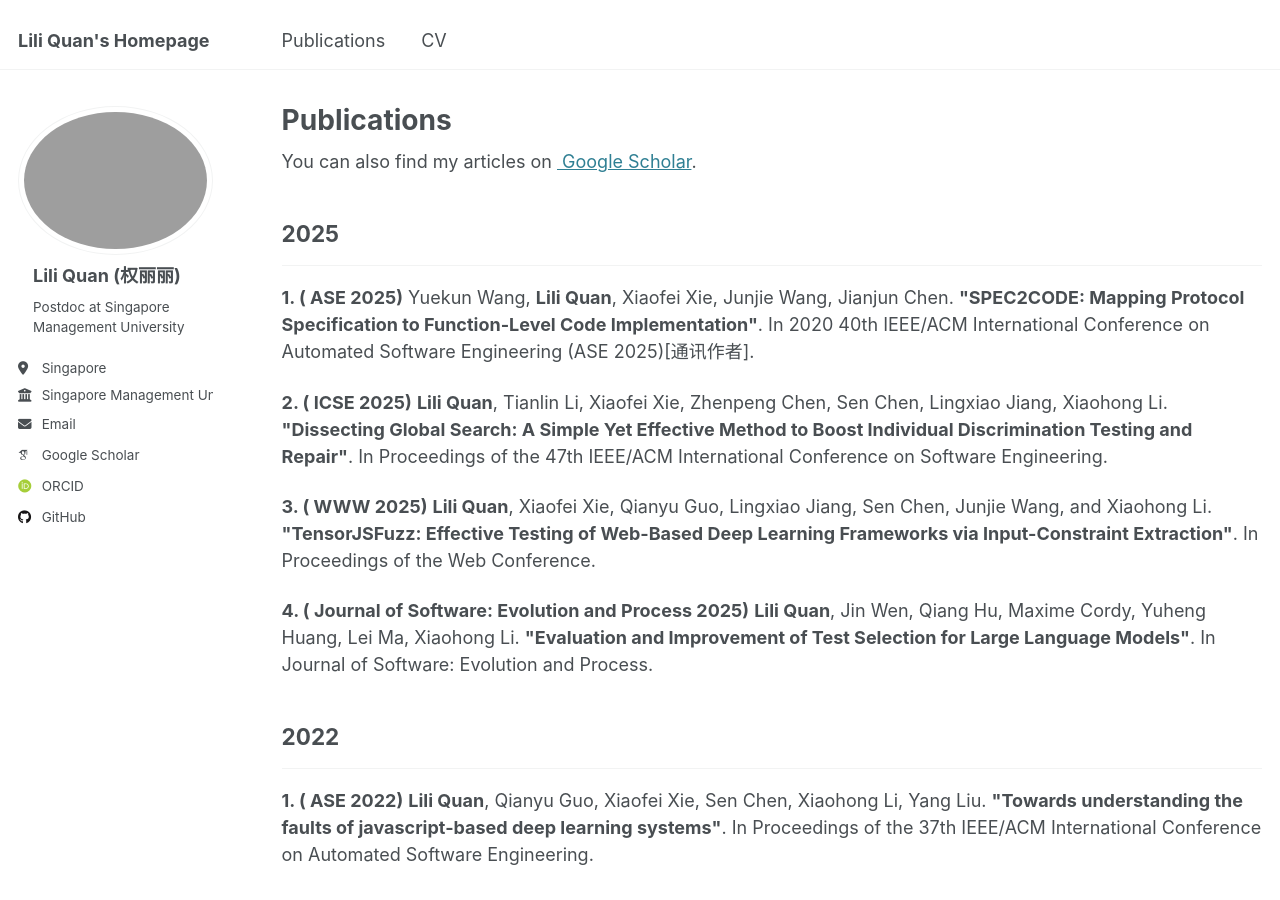
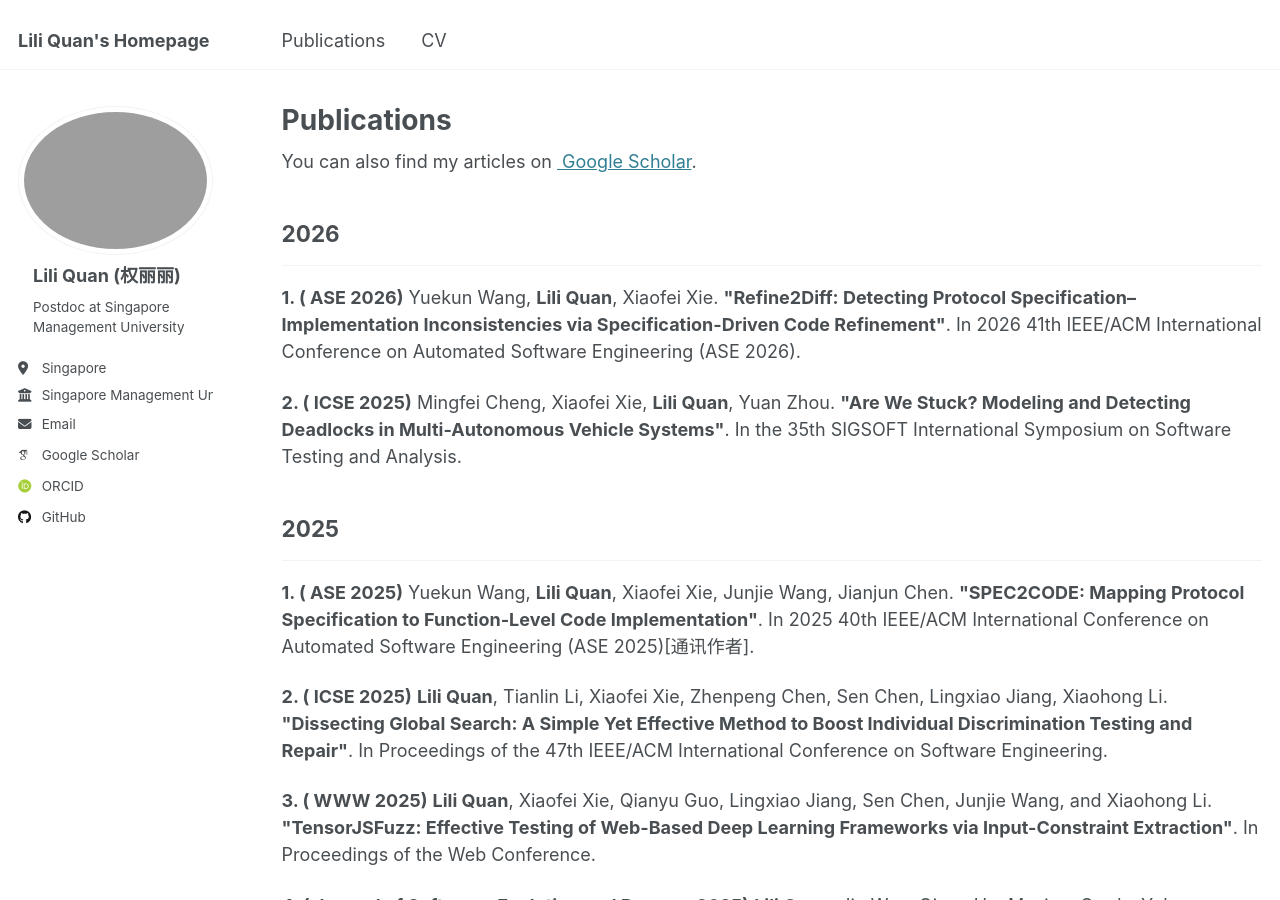
Before and after one commit to liliquan0118/liliquan0118.github.io, a Jekyll site: the page built from _pages/publications.html, in a window 1280 px wide and 900 px high. Built offline with Jekyll 4.4.1, drawn with Linux system fonts in a browser that asks for light colours; some web fonts are replaced.

Commit message:
Update publications.html

```diff
--- a/_pages/publications.html
+++ b/_pages/publications.html
@@ -11,12 +11,18 @@ author_profile: true
 
 {% include base_path %}
 
+<h2>2026</h2>
+<hr />
+    <div class="publication-entry">
+      <p><strong>1. ( ASE 2026)</strong> Yuekun Wang, <strong>Lili Quan</strong>, Xiaofei Xie. <strong>"Refine2Diff: Detecting Protocol Specification–Implementation Inconsistencies via Specification-Driven Code Refinement"</strong>. In 2026 41th IEEE/ACM International Conference on Automated Software Engineering (ASE 2026). <br></p>
 
+      <p><strong>2. ( ICSE 2025)</strong> Mingfei Cheng, Xiaofei Xie, <strong>Lili Quan</strong>, Yuan Zhou. <strong>"Are We Stuck? Modeling and Detecting Deadlocks in Multi-Autonomous Vehicle Systems"</strong>. In the 35th SIGSOFT International Symposium on Software Testing and Analysis. <br></p>
+    </div>
 
 <h2>2025</h2>
 <hr />
     <div class="publication-entry">
-      <p><strong>1. ( ASE 2025)</strong> Yuekun Wang, <strong>Lili Quan</strong>, Xiaofei Xie, Junjie Wang, Jianjun Chen. <strong>"SPEC2CODE: Mapping Protocol Specification to Function-Level Code Implementation"</strong>. In 2020 40th IEEE/ACM International Conference on Automated Software Engineering (ASE 2025)[通讯作者]. <br></p>
+      <p><strong>1. ( ASE 2025)</strong> Yuekun Wang, <strong>Lili Quan</strong>, Xiaofei Xie, Junjie Wang, Jianjun Chen. <strong>"SPEC2CODE: Mapping Protocol Specification to Function-Level Code Implementation"</strong>. In 2025 40th IEEE/ACM International Conference on Automated Software Engineering (ASE 2025)[通讯作者]. <br></p>
 
       <p><strong>2. ( ICSE 2025)</strong> <strong>Lili Quan</strong>, Tianlin Li, Xiaofei Xie, Zhenpeng Chen, Sen Chen, Lingxiao Jiang, Xiaohong Li. <strong>"Dissecting Global Search: A Simple Yet Effective Method to Boost Individual Discrimination Testing and Repair"</strong>. In Proceedings of the 47th IEEE/ACM International Conference on Software Engineering. <br></p>
 
```
